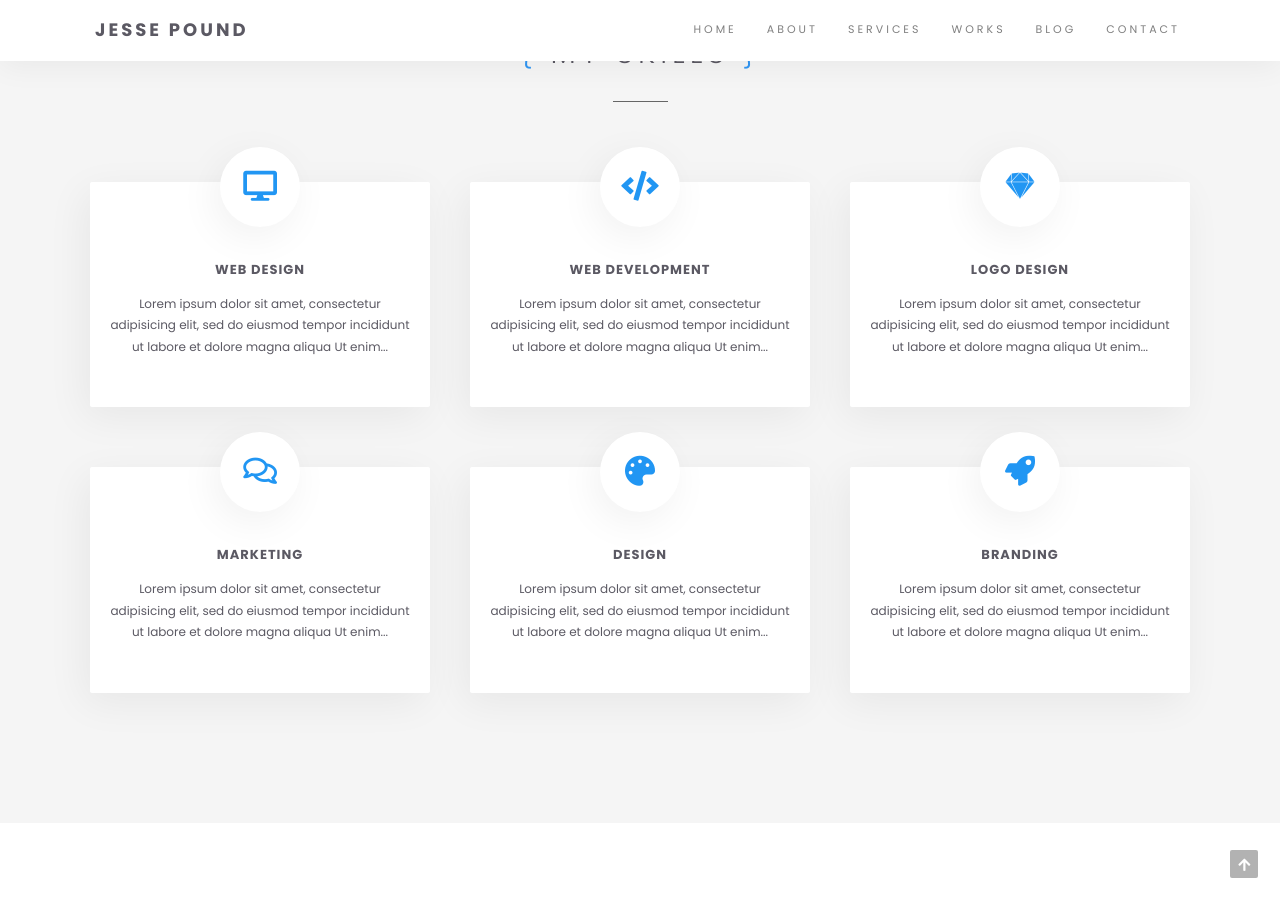
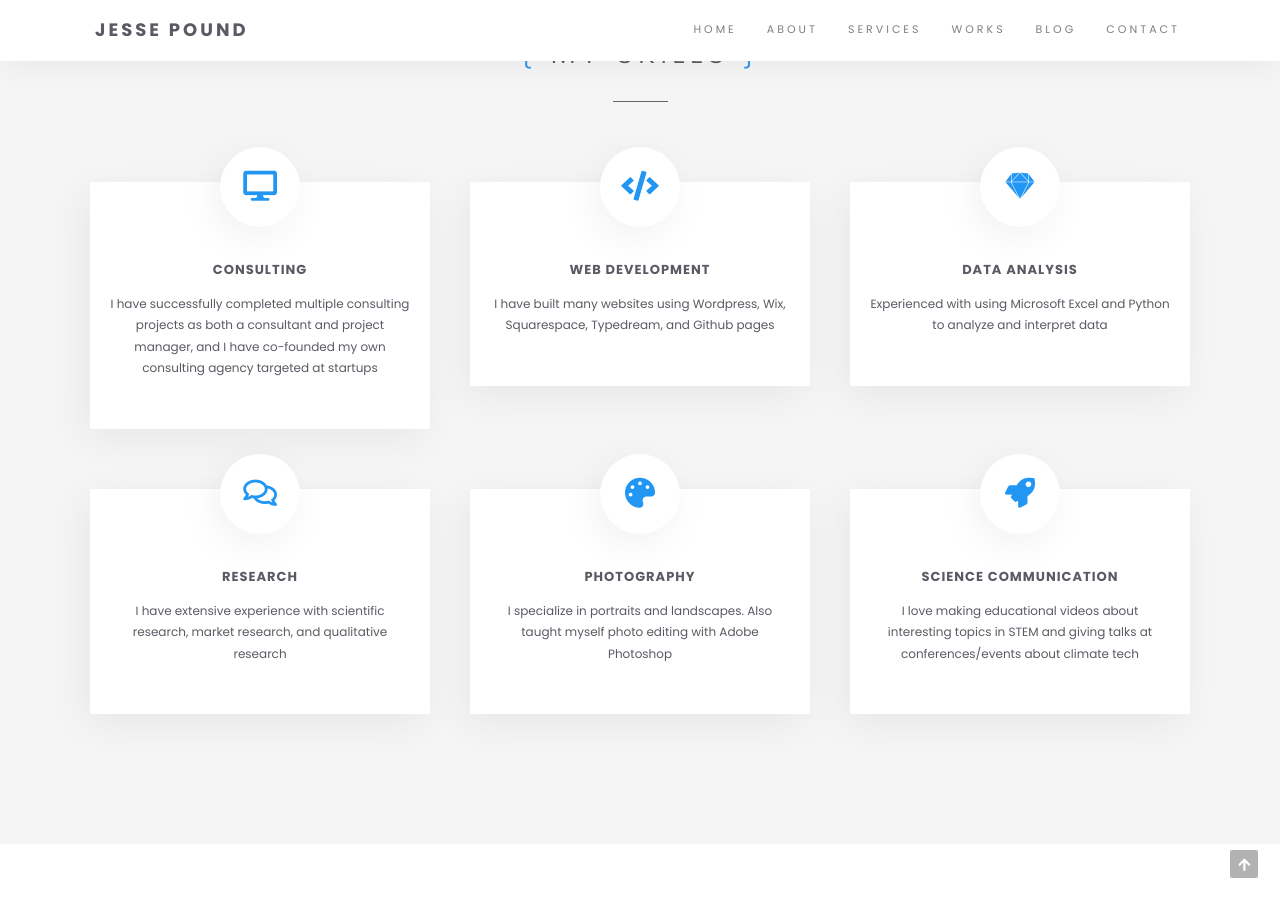
Before and after one commit to jlo13034/Jesse-Pound, a Jekyll site: the page built from index.html, in a window 1280 px wide and 900 px high, scrolled down 1766 px. Built offline with Jekyll 4.4.1, drawn with Linux system fonts in a browser that asks for light colours.

Commit message:
Updated "my skills"

```diff
--- a/index.html
+++ b/index.html
@@ -150,9 +150,9 @@ layout: default
 							<i class="fas fa-desktop"></i>
 						</div>
 						<div class="iconbox-text">
-							<h3 class="iconbox-title">Web Design</h3>
+							<h3 class="iconbox-title">Consulting</h3>
 							<div class="iconbox-desc">
-								Lorem ipsum dolor sit amet, consectetur adipisicing elit, sed do eiusmod tempor incididunt ut labore et dolore magna aliqua Ut enim...
+								I have successfully completed multiple consulting projects as both a consultant and project manager, and I have co-founded my own consulting agency targeted at startups
 							</div>
 						</div>
 					</div>
@@ -165,7 +165,7 @@ layout: default
 						<div class="iconbox-text">
 							<h3 class="iconbox-title">Web Development</h3>
 							<div class="iconbox-desc">
-								Lorem ipsum dolor sit amet, consectetur adipisicing elit, sed do eiusmod tempor incididunt ut labore et dolore magna aliqua Ut enim...
+								I have built many websites using Wordpress, Wix, Squarespace, Typedream, and Github pages
 							</div>
 						</div>
 					</div>
@@ -176,9 +176,9 @@ layout: default
 							<i class="fab fa-sketch"></i>
 						</div>
 						<div class="iconbox-text">
-							<h3 class="iconbox-title">Logo Design</h3>
+							<h3 class="iconbox-title">Data Analysis</h3>
 							<div class="iconbox-desc">
-								Lorem ipsum dolor sit amet, consectetur adipisicing elit, sed do eiusmod tempor incididunt ut labore et dolore magna aliqua Ut enim...
+								Experienced with using Microsoft Excel and Python to analyze and interpret data
 							</div>
 						</div>
 					</div>
@@ -191,9 +191,9 @@ layout: default
 							<i class="far fa-comments"></i>
 						</div>
 						<div class="iconbox-text">
-							<h3 class="iconbox-title">Marketing</h3>
+							<h3 class="iconbox-title">Research</h3>
 							<div class="iconbox-desc">
-								Lorem ipsum dolor sit amet, consectetur adipisicing elit, sed do eiusmod tempor incididunt ut labore et dolore magna aliqua Ut enim...
+								I have extensive experience with scientific research, market research, and qualitative research
 							</div>
 						</div>
 					</div>
@@ -207,9 +207,9 @@ layout: default
 							<i class="fas fa-palette"></i>
 						</div>
 						<div class="iconbox-text">
-							<h3 class="iconbox-title">Design</h3>
+							<h3 class="iconbox-title">Photography</h3>
 							<div class="iconbox-desc">
-								Lorem ipsum dolor sit amet, consectetur adipisicing elit, sed do eiusmod tempor incididunt ut labore et dolore magna aliqua Ut enim...
+								I specialize in portraits and landscapes. Also taught myself photo editing with Adobe Photoshop
 							</div>
 						</div>
 					</div>
@@ -223,9 +223,9 @@ layout: default
 							<i class="fas fa-rocket"></i>
 						</div>
 						<div class="iconbox-text">
-							<h3 class="iconbox-title">Branding</h3>
+							<h3 class="iconbox-title">Science Communication</h3>
 							<div class="iconbox-desc">
-								Lorem ipsum dolor sit amet, consectetur adipisicing elit, sed do eiusmod tempor incididunt ut labore et dolore magna aliqua Ut enim...
+								I love making educational videos about interesting topics in STEM and giving talks at conferences/events about climate tech
 							</div>
 						</div>
 					</div>
```
